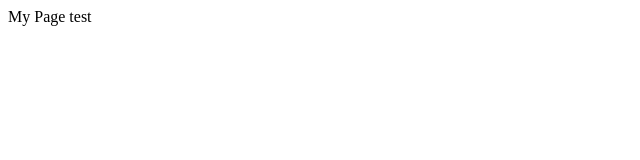
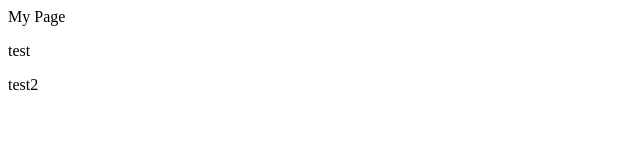
Before and after one commit to mcuproxy/alarms, a plain HTML site: page index.html in a window 1280 px wide. Shown: the full height of the page, 0-640 px from the left. Drawn offline with Linux system fonts and the light colour scheme.

Commit message:
commit 02

```diff
--- a/index.html
+++ b/index.html
@@ -1,3 +1,5 @@
-My Page
+<p>My Page</p>
 
-test
+<p>test</p>
+
+<p>test2</p>
```
